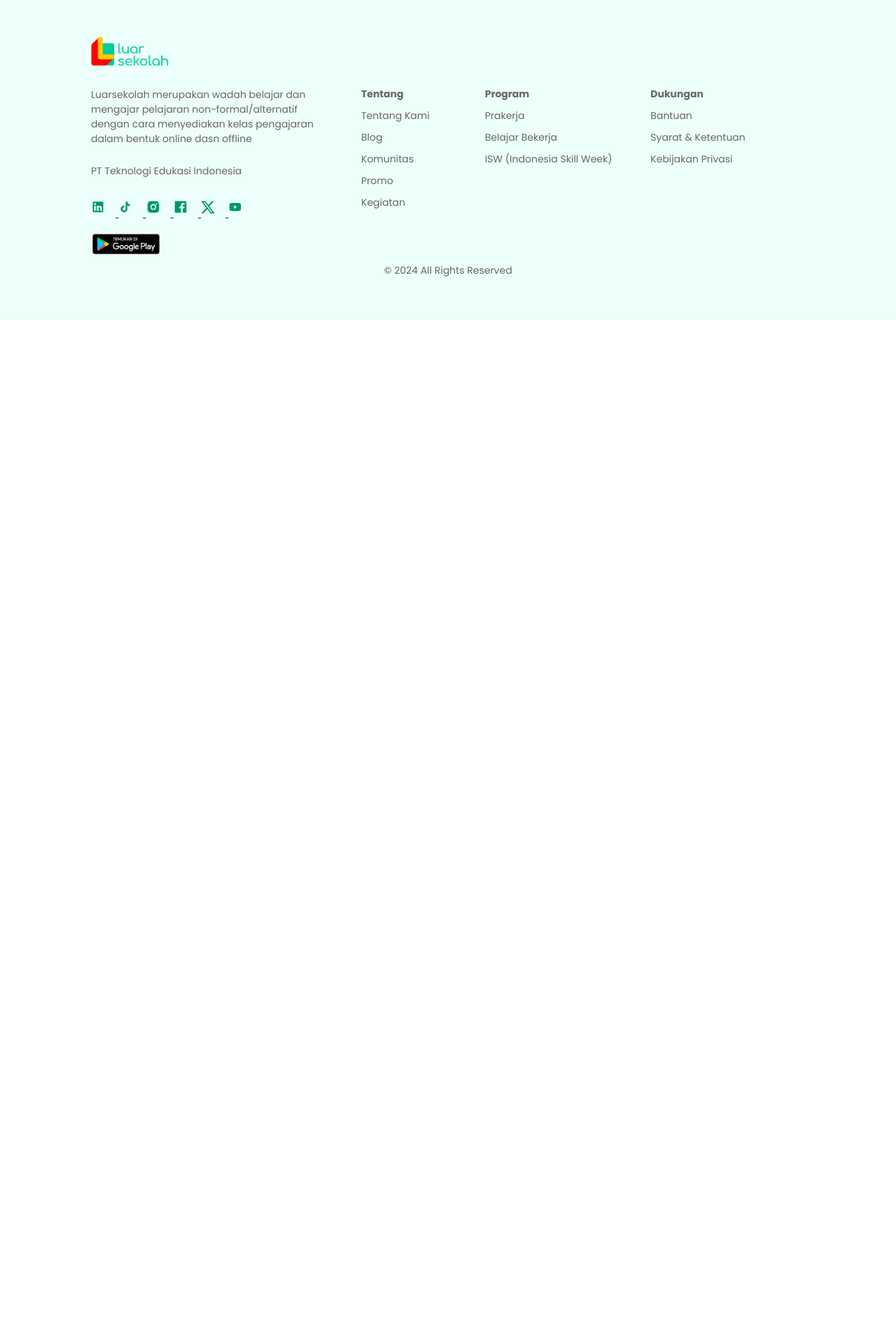
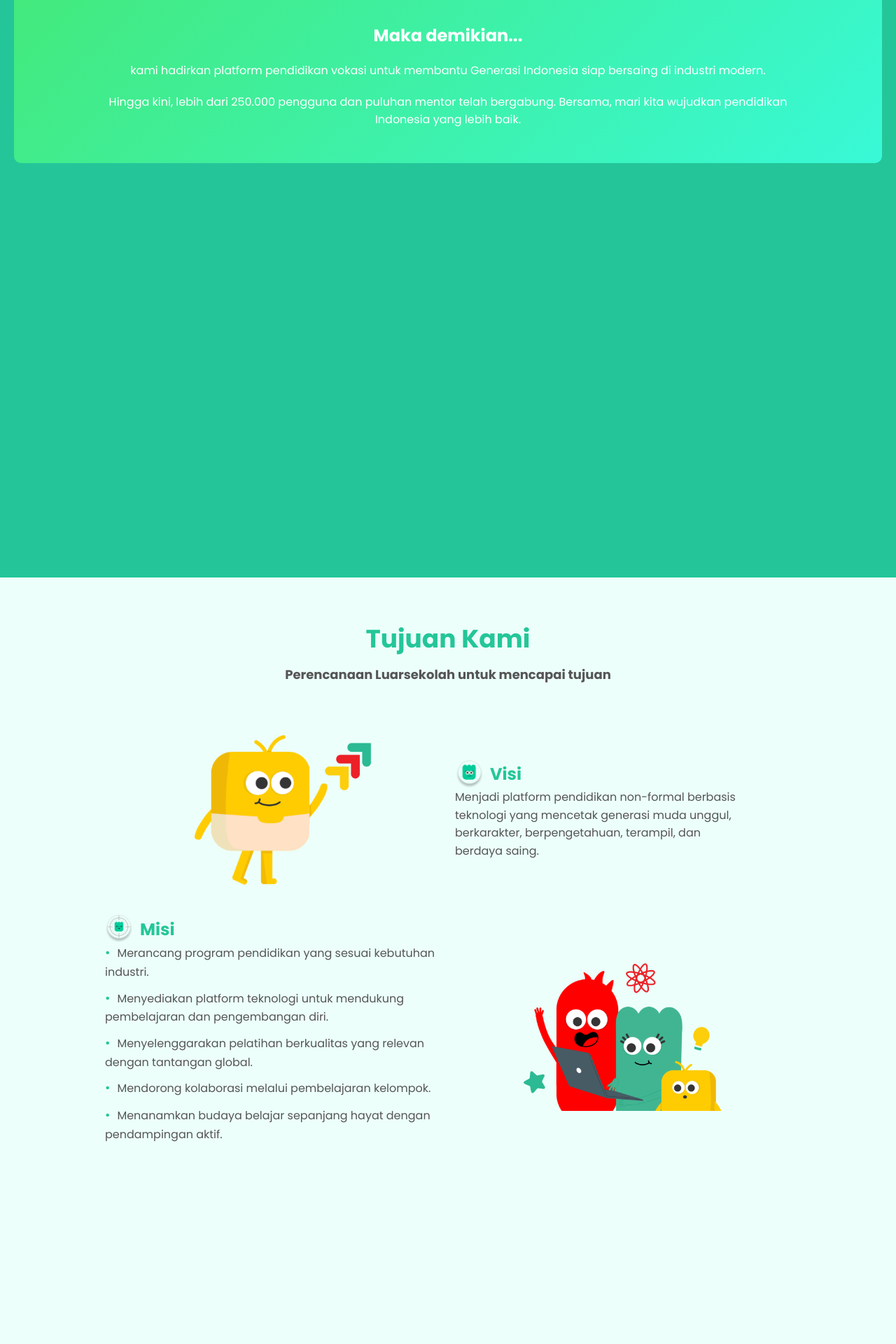
Before and after one commit to anzhanny/web-app-luarsekolah, a PHP site: page / in a window 1280 px wide. Shown: the part 1644-3564 px from the top of the page at 70% size. Before the commit the page ends 2101 px from the top, so only its background shows below. Run offline with PHP 8.4, Linux system fonts and the light colour scheme.

Commit message:
update: tentang kami, story dan visimisi

```diff
--- a/asset/css/style.css
+++ b/asset/css/style.css
@@ -5,12 +5,9 @@
     box-sizing: border-box;
 }
 
-main {
-    padding-top: 120px;
-}
-
 /* Header */
 .header {
+    font-weight: 400;
     position: sticky;
     top: 0;
     z-index: 999;
@@ -18,16 +15,17 @@
     align-items: center;
     justify-content: flex-end;
     padding: 10px 130px;
-    background-color: white;
+    background-color: #ECFFFA;
 }
 
 .header.scrolled {
     box-shadow: 0 4px 10px rgba(0, 0, 0, 0.3);
-    background-color: #f9f9f9;
+    background-color: #ECFFFA;
 }
 
 
 .container-fluid {
+    background-color: #ECFFFA;
     display: flex;
     align-items: center;
     justify-content: flex-start;
@@ -52,7 +50,7 @@
 }
 
 .dropbtn {
-    background-color: #fff;
+    background-color: #ECFFFA;
     color: #666666;
     padding: 10px 20px;
     font-size: 16px;
@@ -133,7 +131,7 @@
 }
 
 .auth-link1-btn {
-    background-color: white;
+    background-color: #ECFFFA;
     border-radius: 4px;
     border: 1px solid #666666;
     height: 44px;
@@ -169,6 +167,247 @@
     color: inherit;
 }
 
+/* about */
+.about {
+    display: flex;
+    padding: 60px 200px;
+    background-color: #ECFFFA;
+    color:#666666;
+    justify-content: center;
+    align-items: center;
+    height: 100vh;
+    padding: 20px;
+}
+
+.about-luarsekolah {
+    text-align: center;
+    line-height: 1.8;
+    max-width:850px;
+}
+
+.about-luarsekolah h1{
+    font-size: 36px;
+    margin-bottom: 20px;
+    font-weight: 600;
+
+}
+
+
+.highlight-h1 {
+    color: #24C699;
+}
+
+.highlight-p {
+    color: #00E88B;
+}
+
+
+.about-luarsekolah p{
+    font-weight: 600;
+    margin: 20px 0;
+    font-size: 16px;
+}
+
+/* story */
+.story {
+    padding: 60px 200px;
+    background-color: #24C699;
+    color:white;
+    justify-content: center;
+    align-items: center;
+    height: 200vh;
+    padding: 20px;
+}
+
+.story h1, .story p, .story ul {
+    margin: 20px auto;
+    text-align: center;
+    max-width: 1050px;
+}
+
+.story-luarsekolah {
+    text-align: center;
+    line-height: 1.8;
+    margin-left: 100px;
+    margin-bottom: 100px;
+
+}
+
+.story-luarsekolah p {
+    font-weight: 500;
+    margin: 20px 0;
+    font-size: 16px;
+}
+
+.story-luarsekolah h1 {
+    font-size: 36px;
+    margin-bottom: 20px;
+    font-weight: 500;
+
+}
+
+.hidden {
+    opacity: 0;
+    transform: translateY(50px);
+    transition: all 0.8s ease;
+}
+
+.show {
+    opacity: 1;
+    transform: translateY(0);
+}
+
+/* Animasi background */
+.berawal-slide1 {
+    background: linear-gradient(135deg, #f3ec78, #af4261);
+    padding: 30px;
+    border-radius: 10px;
+    margin: 20px 0;
+}
+
+.berawal-slide2 {
+    background: linear-gradient(135deg, #6a11cb, #2575fc);
+    padding: 30px;
+    border-radius: 10px;
+    margin: 20px 0;
+}
+
+.berawal-slide3 {
+    background: linear-gradient(135deg, #43e97b, #38f9d7);
+    padding: 30px;
+    border-radius: 10px;
+    margin: 20px 0;
+}
+
+
+/* visi-misi / tujuan */
+.visi-misi {
+    padding: 60px 150px;
+    background-color: #ECFFFA;
+    color:#666666;
+    justify-content: center;
+    align-items: center;
+    height: 150vh;
+}
+
+/* Title */
+
+.title-visimisi {
+    text-align: center;
+    margin-bottom: 50px;
+}
+.title-visimisi h1 {
+    font-size: 36px;
+    font-weight: bold;
+    color: #24C699; /* Warna hijau */
+    margin-bottom: 10px;
+}
+
+.title-visimisi h4 {
+    font-size: 18px;
+    color: #555;
+    margin-bottom: 30px;
+}
+
+/* Grid Layout untuk Konten */
+.content-visimisi {
+    display: grid;
+    grid-template-columns: 1fr 1fr;
+    grid-gap: 20px;
+    align-items: center;
+}
+
+/* Animasi Visi */
+.animation-visi img {
+    width: 80%;
+    max-width: 300px;
+    margin: 0 auto;
+    display: block;
+}
+
+/* Konten Visi */
+.visi-right {
+    text-align: left;
+}
+
+.visi-right h2 {
+    display: flex;
+    align-items: center;
+    gap: 10px;
+    font-size: 24px;
+    color: #24C699;
+}
+
+.visi-right p {
+    font-size: 16px;
+    line-height: 1.6;
+    color: #555;
+    width: 85%;
+}
+
+
+/* Konten Misi */
+.misi-left ul li{
+    text-align: left;
+    width: 100%;
+}
+
+.misi-left h2 {
+    display: flex;
+    align-items: center;
+    gap: 10px;
+    font-size: 24px;
+    color: #24C699;
+}
+
+.misi-left h2 img{
+    width: 40px;
+
+}
+
+.visi-right h2 img{
+    width: 40px;
+}
+
+.misi-left ul {
+    list-style: none;
+    padding: 0;
+    font-size: 16px;
+    line-height: 1.6;
+    color: #555;
+}
+
+.misi-left ul li {
+    margin-bottom: 10px;
+    position: relative;
+}
+
+.misi-left ul li::before {
+    content: "•";
+    color: #24C699;
+    font-size: 18px;
+    margin-right: 10px;
+}
+
+/* Animasi Misi */
+.animation-misi img {
+    width: 80%;
+    max-width: 300px;
+    margin: 0 auto;
+    display: block;
+}
+
+@media (max-width: 768px) {
+    .content-visimisi {
+        grid-template-columns: 1fr; /* Semua konten dalam satu kolom */
+        text-align: center;
+    }
+
+    .animation-visi img,
+    .animation-misi img {
+        width: 60%; /* Ukuran lebih kecil */
+    }
+}
 
 
 /* footer */
@@ -176,6 +415,7 @@
     padding: 60px 130px;
     background-color: #ECFFFA;
     color:#666666;
+    font-weight: 400;
 }
 
 .container-footer {
--- a/index.php
+++ b/index.php
@@ -9,7 +9,6 @@
     <link rel="preconnect" href="https://fonts.googleapis.com">
     <link rel="preconnect" href="https://fonts.gstatic.com" crossorigin>
     <link href="https://fonts.googleapis.com/css2?family=Poppins:ital,wght@0,100;0,200;0,300;0,400;0,500;0,600;0,700;0,800;0,900;1,100;1,200;1,300;1,400;1,500;1,600;1,700;1,800;1,900&display=swap" rel="stylesheet">
-
     <style>
         .container {
             margin-top: 100px;
@@ -69,10 +68,9 @@
         background-position: center;
     }
     </style>
-    </style>
 </head>
 <body>
-    <header id="header" class="header d-flex align-items-center sticky-top" style="background-color: white;">
+    <header id="header" class="header d-flex align-items-center sticky-top">
         <div class="container-fluid container-xl position-relative d-flex align-items-center justify-content-between">
             <a href="index.html" class="logo d-flex align-items-center">
                 <img src="asset/img/luarsekolah-logo.png" alt="logo" >
@@ -107,61 +105,79 @@
                     <a href="login.html" class="auth-link2">Daftar</a>
                 </button>
             </div>
-
     </header>
 
     <main>
-        <section>
-            <div class="about-me" style=" height: auto; padding: 20px;">
-                <h1 style="text-align: center;">Tentang Kami</h1>
-                <p style="text-align: center; line-height: 1.8; margin: 20px 0;">
-                    Luarsekolah adalah platform marketplace edukasi vokasi dan pengembangan diri berbasis online yang dapat diakses kapan saja dan di mana saja untuk mendampingi generasi muda Indonesia #sampaijadibisa</p>
-            </div>
-        </section>
-
-        <section>
-            <div class="story" style="background-color: rgb(164, 238, 213); height: auto; padding: 20px;">
-                <h1 style="text-align: center;">Berawal Dari</h1>
-                <p style="text-align: center; line-height: 1.8; margin: 20px 0;">
-                    Luarsekolah adalah platform edukasi vokasi dan pengembangan diri yang menggabungkan teknologi digital dengan materi-materi dari pengajar berpengalaman. Kami hadir untuk mendampingi generasi muda Indonesia belajar dan berkembang. Kurikulum formal sering kali tidak sejalan dengan kebutuhan industri. Hal ini menciptakan kesenjangan keterampilan yang signifikan antara lulusan dan tuntutan dunia kerja. Akibatnya, banyak perusahaan di Indonesia kesulitan menemukan talenta yang siap bersaing.
+    <section class="about">
+        <div class="about-luarsekolah">
+            <h1><span class="highlight-h1">Tentang</span> Kami</h1>
+            <p>
+            “Kenali lebih dekat Luarsekolah, platform edukasi vokasi digital yang mendampingi generasi muda Indonesia belajar hingga <span class="highlight-p">#sampaijadibisa</span>
             </p>
         </div>
     </section>
 
-        <section>
-    <div class="visi-misi" style="text-align: center;">
-        <h1 style="margin-bottom: 50px; padding: 20px;">Visi dan Misi</h1>
 
-        <div style="display: flex; justify-content: center; gap: 10rem;">
-            <!-- Card Visi -->
-            <div style="position: relative; width: 300px; text-align: center;">
-                <!-- Lingkaran -->
-                <div style="width: 25rem; height: 25rem; background-color: #72efd4; border-radius: 50%; margin: 0 auto; position: relative; display: flex; flex-direction: column; align-items: center; justify-content: center; padding: 10px; box-sizing: border-box; gap: 10px;">
-                    <!-- Ikon -->
-                    <div style="font-size: 30px; color: white; margin-top: 10px;">
-                        &#9733; <!-- Ikon bintang -->
+    <section class="story">
+        <div class="story-luarsekolah">
+            <h1>Luarsekolah</h1>
+            <p>
+            Luarsekolah adalah platform edukasi vokasi dan pengembangan diri yang menggabungkan teknologi digital dengan materi-materi dari pengajar berpengalaman. Kami hadir untuk mendampingi generasi muda Indonesia belajar dan berkembang.
+            </p>
         </div>
-                    <!-- Teks -->
-                    <p style="font-size: 14px; line-height: 1.5; color: #333; margin: 0;">
+        <div class="story-berawaldari">
+            <div class="berawal-slide1 hidden">
+                <h1>Luarsekolah</h1>
+                <p>
+                Luarsekolah adalah platform edukasi vokasi dan pengembangan diri yang menggabungkan teknologi digital dengan materi-materi dari pengajar berpengalaman. Kami hadir untuk mendampingi generasi muda Indonesia belajar dan berkembang.
+                </p>
+            </div>
+            <div class="berawal-slide2 hidden">
+                <h1>Berawal Dari Kenyataan pendidikan saat ini</h1>
+                <ul>
+                    <li>Kurikulum formal sering kali tidak sejalan dengan kebutuhan industri.</li>
+                    <li>Hal ini menciptakan kesenjangan keterampilan yang signifikan antara lulusan dan tuntutan dunia kerja.</li>
+                    <li>Akibatnya, banyak perusahaan di Indonesia kesulitan menemukan talenta yang siap bersaing.</li>
+                </ul>
+            </div>
+            <div class="berawal-slide3 hidden">
+                <h1>Maka demikian...</h1>
+                <p>kami hadirkan platform pendidikan vokasi untuk membantu Generasi Indonesia siap bersaing di industri modern.</p>
+                <p>Hingga kini, lebih dari 250.000 pengguna dan puluhan mentor telah bergabung. Bersama, mari kita wujudkan pendidikan Indonesia yang lebih baik.</p>
+            </div>
+        </div>
+    </section>
+
+    <section class="visi-misi">
+    <div class="title-visimisi">
+        <h1>Tujuan Kami</h1>
+        <h4>Perencanaan Luarsekolah untuk mencapai tujuan</h4>
+    </div>
+
+    <div class="content-visimisi">
+        <!-- Animasi Visi -->
+        <div class="animation-visi">
+            <img src="asset/animation/visi-animation-right.png" alt="Animasi Visi">
+        </div>
+
+        <!-- Konten Visi -->
+        <div class="visi-right">
+            <h2>
+                <img src="asset/icon/visi-icon.png" alt="Ikon Visi">
+                Visi
+            </h2>
+            <p>
                 Menjadi platform pendidikan non-formal berbasis teknologi yang mencetak generasi muda unggul, berkarakter, berpengetahuan, terampil, dan berdaya saing.
             </p>
         </div>
-                <!-- Label Visi -->
-                <h1 style="position: absolute; top: 28rem; left: 68%; transform: translateX(-50%); background-color: #128269; color: white; border-radius: 10px; padding: 5px 15px; margin-top: -5rem;">
-                    Visi
-                </h1>
-            </div>
 
-            <!-- Card Misi -->
-            <div style="position: relative; width: 300px; text-align: center;">
-                <!-- Lingkaran -->
-                <div style="width: 25rem; height: 25rem; background-color: #72efd4; border-radius: 50%; margin: 0 auto; position: relative; display: flex; flex-direction: column; align-items: center; justify-content: center; padding: 10px; box-sizing: border-box; gap: 10px;">
-                    <!-- Ikon -->
-                    <div style="font-size: 30px; color: white; margin-top: 10px;">
-                        &#9881; <!-- Ikon gear -->
-                    </div>
-                    <!-- Teks -->
-                    <ul style="font-size: 12px; line-height: 1.5; color: #333; padding: 0; margin: 0; list-style: none;">
+        <!-- Konten Misi -->
+        <div class="misi-left">
+            <h2>
+                <img src="asset/icon/misi-icon.png" alt="Ikon Misi">
+                Misi
+            </h2>
+            <ul>
                 <li>Merancang program pendidikan yang sesuai kebutuhan industri.</li>
                 <li>Menyediakan platform teknologi untuk mendukung pembelajaran dan pengembangan diri.</li>
                 <li>Menyelenggarakan pelatihan berkualitas yang relevan dengan tantangan global.</li>
@@ -169,14 +185,16 @@
                 <li>Menanamkan budaya belajar sepanjang hayat dengan pendampingan aktif.</li>
             </ul>
         </div>
-                <!-- Label Misi -->
-                <h1 style="position: absolute; top: 28rem; left: 68%; transform: translateX(-50%); background-color: #128269; color: white; border-radius: 10px; padding: 5px 15px; margin-top: -5rem;">
-                    Misi
-                </h1>
-            </div>
+
+        <!-- Animasi Misi -->
+        <div class="animation-misi">
+            <img src="asset/animation/misi-animation-left.png" alt="Animasi Misi">
         </div>
     </div>
 </section>
+
+
+
 
 
 
```
Also changed, not shown: asset/js/script.js (+20 -0 lines), asset/animation/misi-animation-left.png (added), asset/animation/visi-animation-right.png (added), asset/icon/misi-icon.png (added), asset/icon/visi-icon.png (added). Lines whose indentation alone changed are shown as unchanged.
